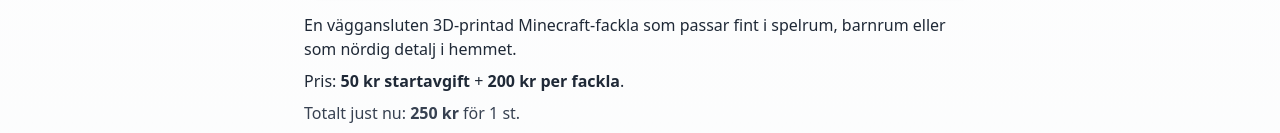
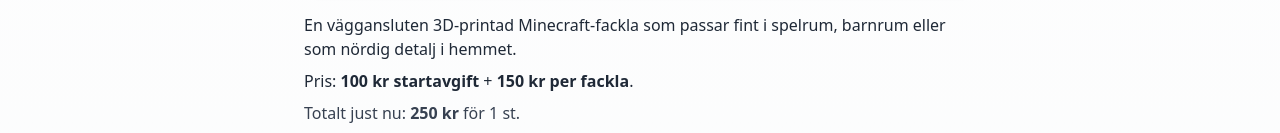
Before and after one commit to LEC1224/carls3d-verkstad-public, a Next.js app: page /minecraft-torch in a window 1280 px wide. Shown: the part 664-797 px from the top of the page. Built offline with nearby package versions, Linux system fonts and the light colour scheme.

Commit message:
Update Minecraft torch pricing to 100 + 150

```diff
--- a/src/pages/api/minecraft-torch.ts
+++ b/src/pages/api/minecraft-torch.ts
@@ -6,8 +6,8 @@
 import { notifyOrder } from "../../lib/notify";
 
 const prisma = new PrismaClient();
-const BASE_PRICE = 50;
-const PRICE_PER_TORCH = 200;
+const BASE_PRICE = 100;
+const PRICE_PER_TORCH = 150;
 
 function ensureUploadsDir(dir = "./uploads") {
   if (!fs.existsSync(dir)) fs.mkdirSync(dir, { recursive: true });
--- a/src/pages/minecraft-torch.tsx
+++ b/src/pages/minecraft-torch.tsx
@@ -1,8 +1,8 @@
 import { useState } from "react";
 import Layout from "../components/Layout";
 
-const BASE_PRICE = 50;
-const PRICE_PER_TORCH = 200;
+const BASE_PRICE = 100;
+const PRICE_PER_TORCH = 150;
 
 export default function MinecraftTorchOrder() {
   const [quantity, setQuantity] = useState(1);
@@ -78,8 +78,8 @@
           hemmet.
         </p>
         <p className="mb-2">
-          Pris: <span className="font-semibold">50 kr startavgift</span> +{" "}
-          <span className="font-semibold">200 kr per fackla</span>.
+          Pris: <span className="font-semibold">100 kr startavgift</span> +{" "}
+          <span className="font-semibold">150 kr per fackla</span>.
         </p>
         <p className="mb-6 text-gray-700">
           Totalt just nu: <span className="font-semibold">{totalPrice} kr</span> för {quantity} st.
```
